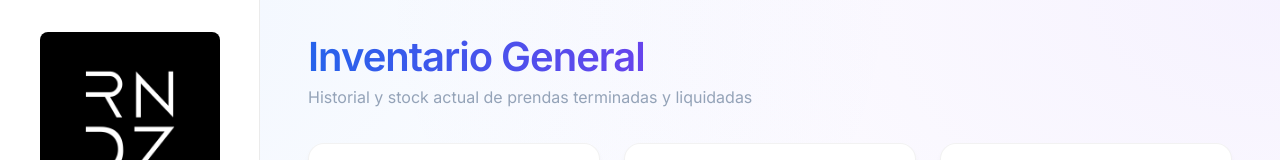
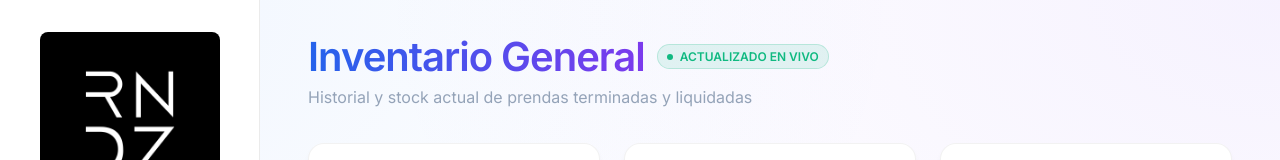
Before and after one commit to MaximilianoMontes/Control-de-Maquila, a React app in the folder Proyecto de Reina Diaz/frontend/: page /inventario in a window 1280 px wide. Shown: the top 160 px of the page. Built offline with nearby package versions, Linux system fonts and the light colour scheme; no server answers; sample sign-in values are in the browser's storage; the HTML template or start-up script is replaced by a standard one.

Commit message:
feat: implementar auto-actualizacion automatica cada 15 segundos y etiqueta premium de ACTUALIZADO EN VIVO en inventario general

```diff
--- a/Proyecto de Reina Diaz/frontend/src/pages/Inventario.jsx
+++ b/Proyecto de Reina Diaz/frontend/src/pages/Inventario.jsx
@@ -26,6 +26,8 @@ export default function Inventario() {
 
   useEffect(() => {
     fetchItems();
+    const interval = setInterval(fetchItems, 15000); // Auto-refresca cada 15 segundos en segundo plano
+    return () => clearInterval(interval);
   }, []);
 
   const fetchItems = async () => {
@@ -63,7 +65,13 @@ export default function Inventario() {
     <div style={{ display: 'flex', flexDirection: 'column', gap: '2rem' }}>
       <div style={{ display: 'flex', justifyContent: 'space-between', alignItems: 'center', gap: '1rem', flexWrap: 'wrap' }}>
         <div>
-          <h1 className="gradient-text" style={{ fontSize: '2.5rem', margin: 0 }}>Inventario General</h1>
+          <div style={{ display: 'flex', alignItems: 'center', gap: '0.75rem', flexWrap: 'wrap' }}>
+            <h1 className="gradient-text" style={{ fontSize: '2.5rem', margin: 0 }}>Inventario General</h1>
+            <div style={{ display: 'inline-flex', alignItems: 'center', gap: '0.4rem', background: 'rgba(16, 185, 129, 0.1)', color: '#10b981', padding: '0.25rem 0.6rem', borderRadius: '20px', fontSize: '0.75rem', fontWeight: 600, border: '1px solid rgba(16, 185, 129, 0.2)' }}>
+              <span style={{ width: 6, height: 6, borderRadius: '50%', backgroundColor: '#10b981', display: 'inline-block' }}></span>
+              ACTUALIZADO EN VIVO
+            </div>
+          </div>
           <p style={{ color: '#94a3b8', margin: '0.25rem 0 0 0' }}>Historial y stock actual de prendas terminadas y liquidadas</p>
         </div>
       </div>
```
